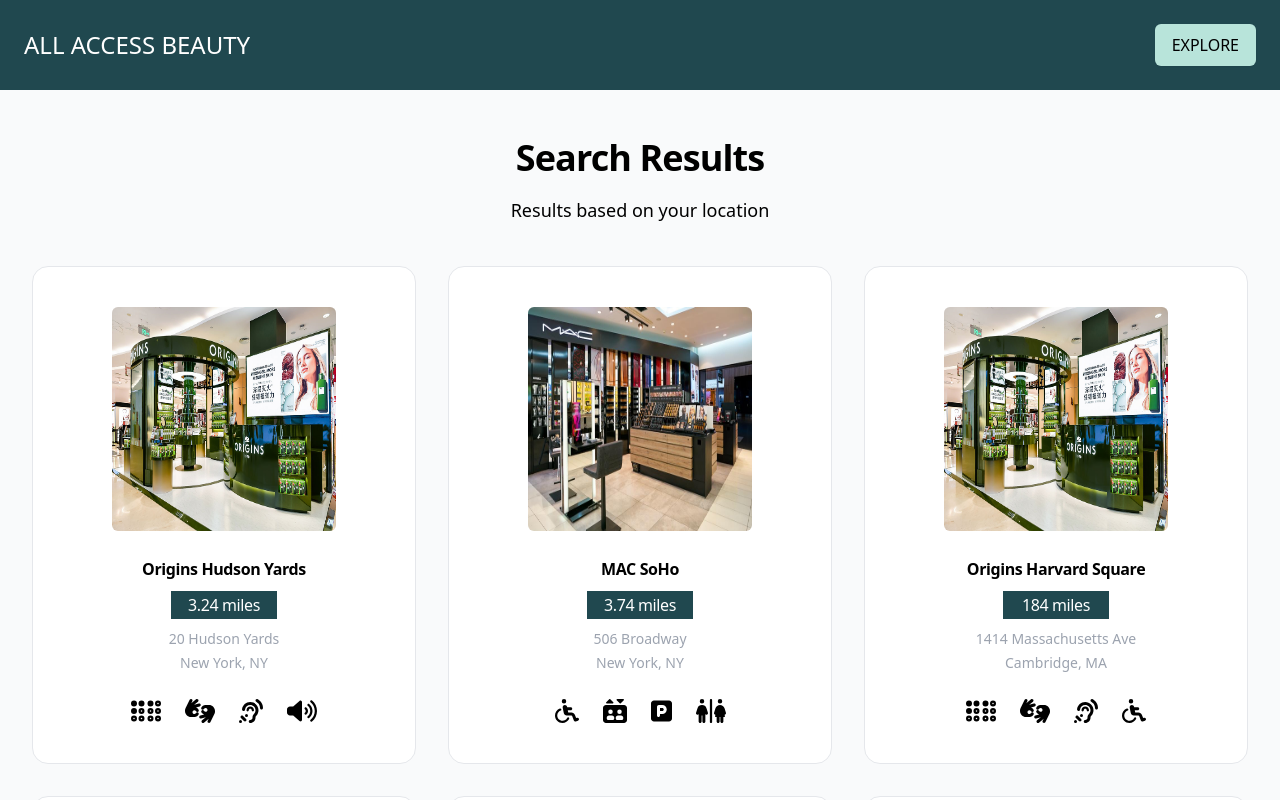
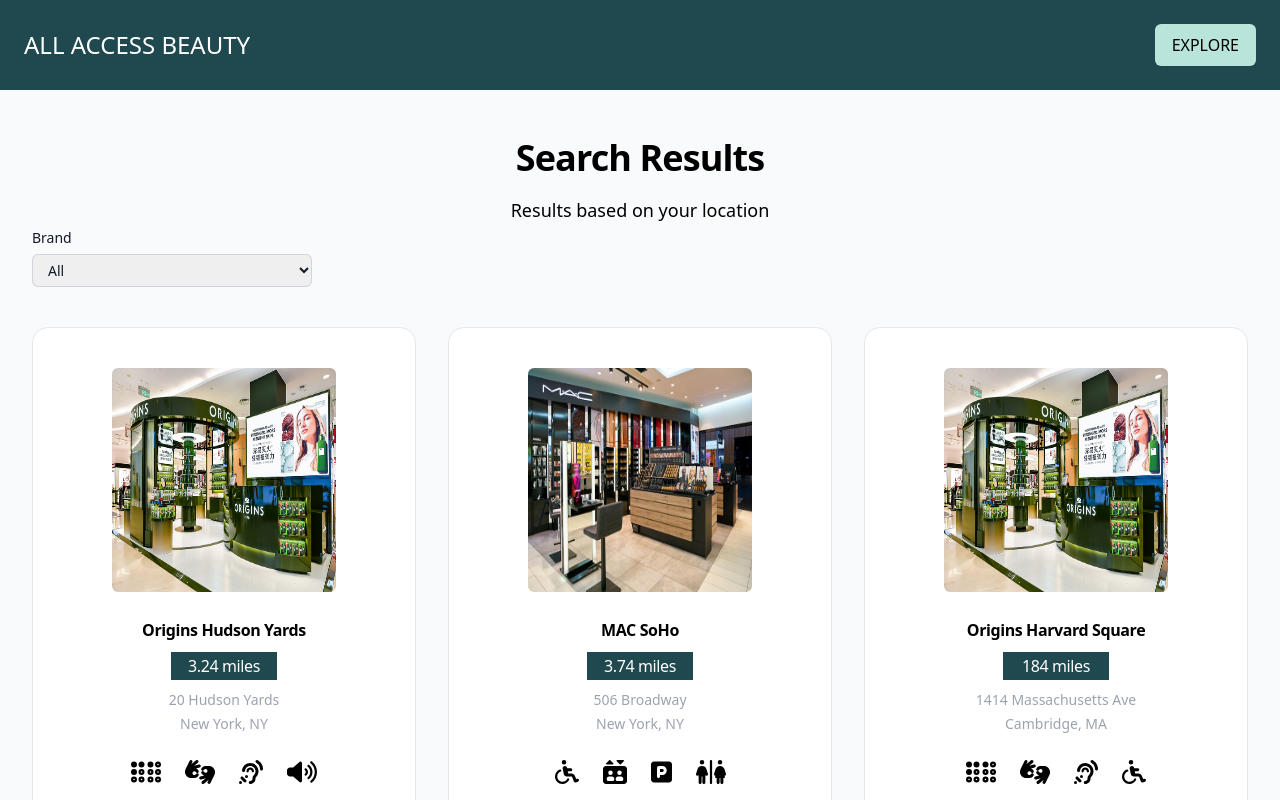
Before and after one commit to johnfarese/all-access-beauty, a React (Vite) app in the folder frontend/: page /stores in a window 1280 px wide. Shown: the top 800 px of the page. Built offline with nearby package versions, Linux system fonts and the light colour scheme.

Commit message:
Create Select component and add to Filters section

```diff
--- /dev/null
+++ b/frontend/src/components/Select.jsx
@@ -0,0 +1,26 @@
+const Select = (props) => {
+
+    const getOptions = () => {
+        return props.options.map((option) => {
+            return <option key={option.value} value={option.value}>{option.name}</option>;
+        });
+    };
+
+    return (
+        <div>
+            <label htmlFor={props.id} className="block text-sm text-left font-medium leading-6 text-gray-900">
+                {props.name}
+            </label>
+            <select
+                id={props.id}
+                name={props.id}
+                className="mt-1 block w-full rounded-md border-0 py-1.5 pl-3 pr-10 text-gray-900 ring-1 ring-inset ring-gray-300 focus:ring-2 focus:ring-primary sm:text-sm sm:leading-6"
+                defaultValue={props.defaultValue}
+            >
+                {getOptions()}
+            </select>
+        </div>
+    );
+};
+
+export default Select;
--- a/frontend/src/routes/stores/StoreList.jsx
+++ b/frontend/src/routes/stores/StoreList.jsx
@@ -22,7 +22,7 @@ const StoreList = (props) => {
 
     return (
         <>
-            {/* <Filters className="mt-10" /> */}
+            <Filters className="mt-10" />
             <ul
                 role="list"
                 className="mx-auto mt-10 grid max-w-2xl grid-cols-1 gap-6 sm:grid-cols-2 lg:mx-0 lg:max-w-none lg:grid-cols-3 lg:gap-8"
--- a/frontend/src/routes/stores/storeList/Filters.jsx
+++ b/frontend/src/routes/stores/storeList/Filters.jsx
@@ -1,14 +1,33 @@
+import Select from '../../../components/Select';
+
+const brandOptions = [
+    {
+        name: "All",
+        value: "*"
+    },
+    {
+        name: "Aveda",
+        value: "aveda"
+    },
+    {
+        name: "Jo Malone",
+        value: "jomalone"
+    },
+    {
+        name: "MAC",
+        value: "mac"
+    },
+    {
+        name: "Origins",
+        value: "origins"
+    }
+];
+
 const Filters = () => {
     return (
-        <div x-data="multiselect" >
-            <select multiple>
-                {/* <optgroup label="Names"> */}
-                <option value="John">John</option>
-                <option value="Peter">Peter</option>
-                <option value="Jane">Jane</option>
-                {/* </optgroup> */}
-            </select>
-        </div >
+        <div className="mx-auto grid max-w-2xl grid-cols-1 gap-6 sm:grid-cols-2 lg:mx-0 lg:max-w-none lg:grid-cols-4 lg:gap-8">
+            <Select id="brand" name="Brand" options={brandOptions} defaultValue="*" />
+        </div>
     );
 };
 
```
